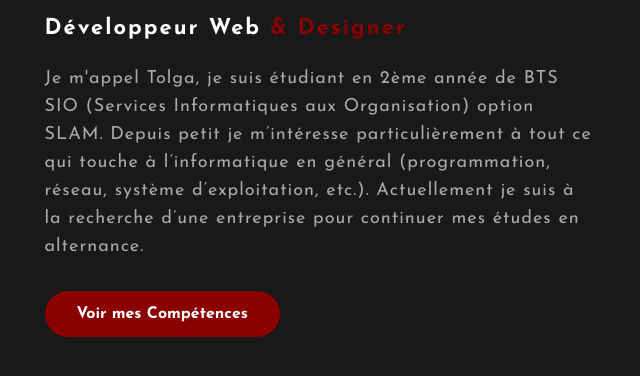
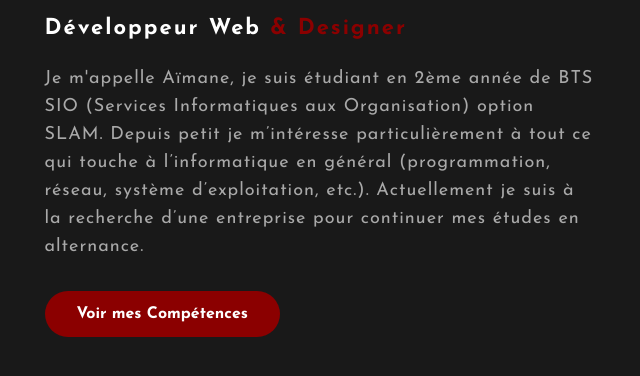
Before and after one commit to Aimane92/portfolio, a plain HTML site: page Portfolio/index.html in a window 1280 px wide. Shown: the part 1030-1406 px from the top of the page, 573-1213 px from the left. Drawn offline with Linux system fonts and the light colour scheme.

Commit message:
Update index.html

```diff
--- a/Portfolio/index.html
+++ b/Portfolio/index.html
@@ -42,7 +42,7 @@
                 <h2>A propos</h2>
                 <h5>Développeur Web <span>& Designer</span></h5>
                 <p>
-                    Je m'appel Tolga, je suis étudiant en 2ème année de BTS SIO (Services Informatiques aux Organisation) option SLAM.
+                    Je m'appelle Aïmane, je suis étudiant en 2ème année de BTS SIO (Services Informatiques aux Organisation) option SLAM.
                     Depuis petit je m’intéresse particulièrement à tout ce qui touche à l’informatique en général (programmation, réseau, système d’exploitation, etc.).
                     Actuellement je suis à la recherche d’une entreprise pour continuer mes études en alternance.
                 </p>
```
